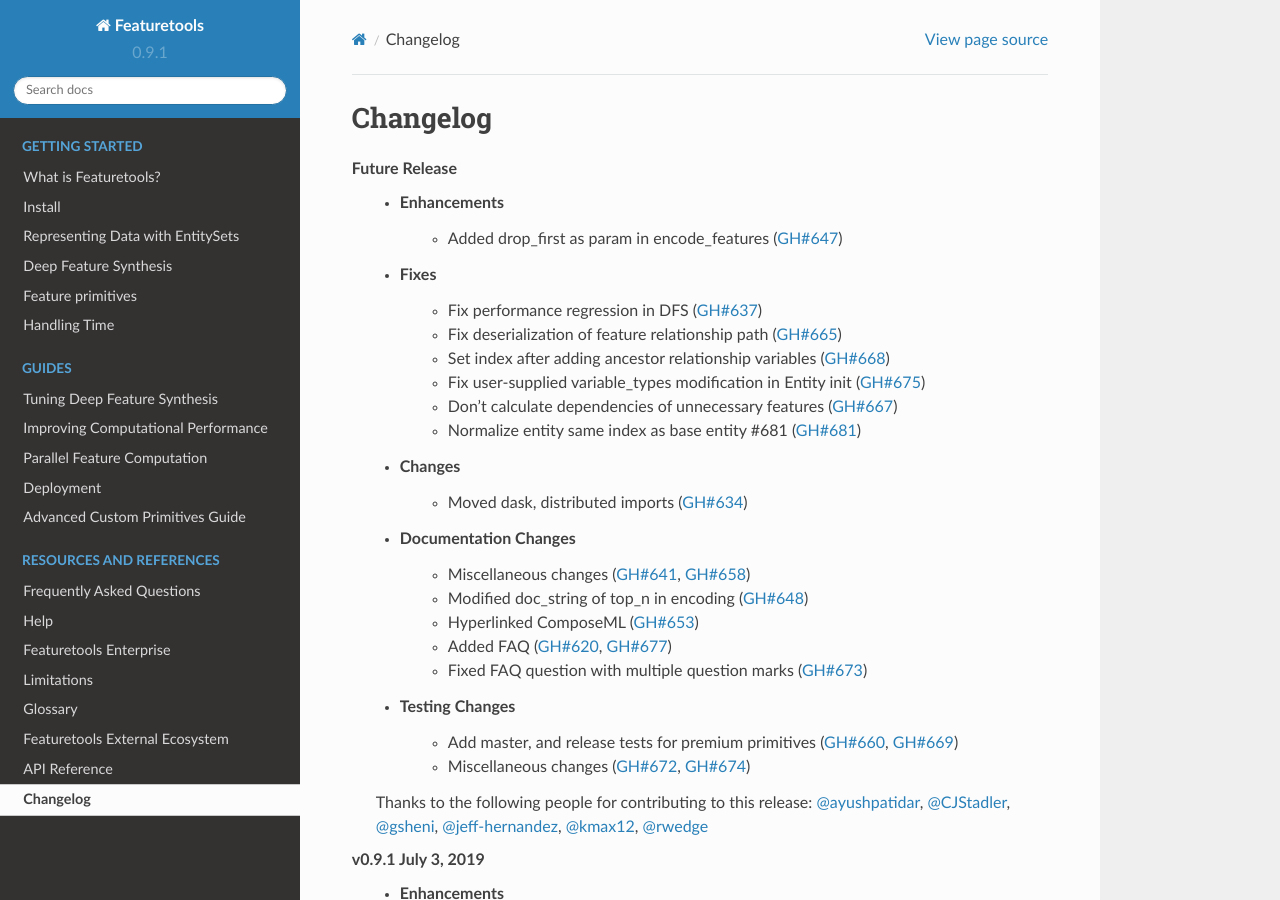
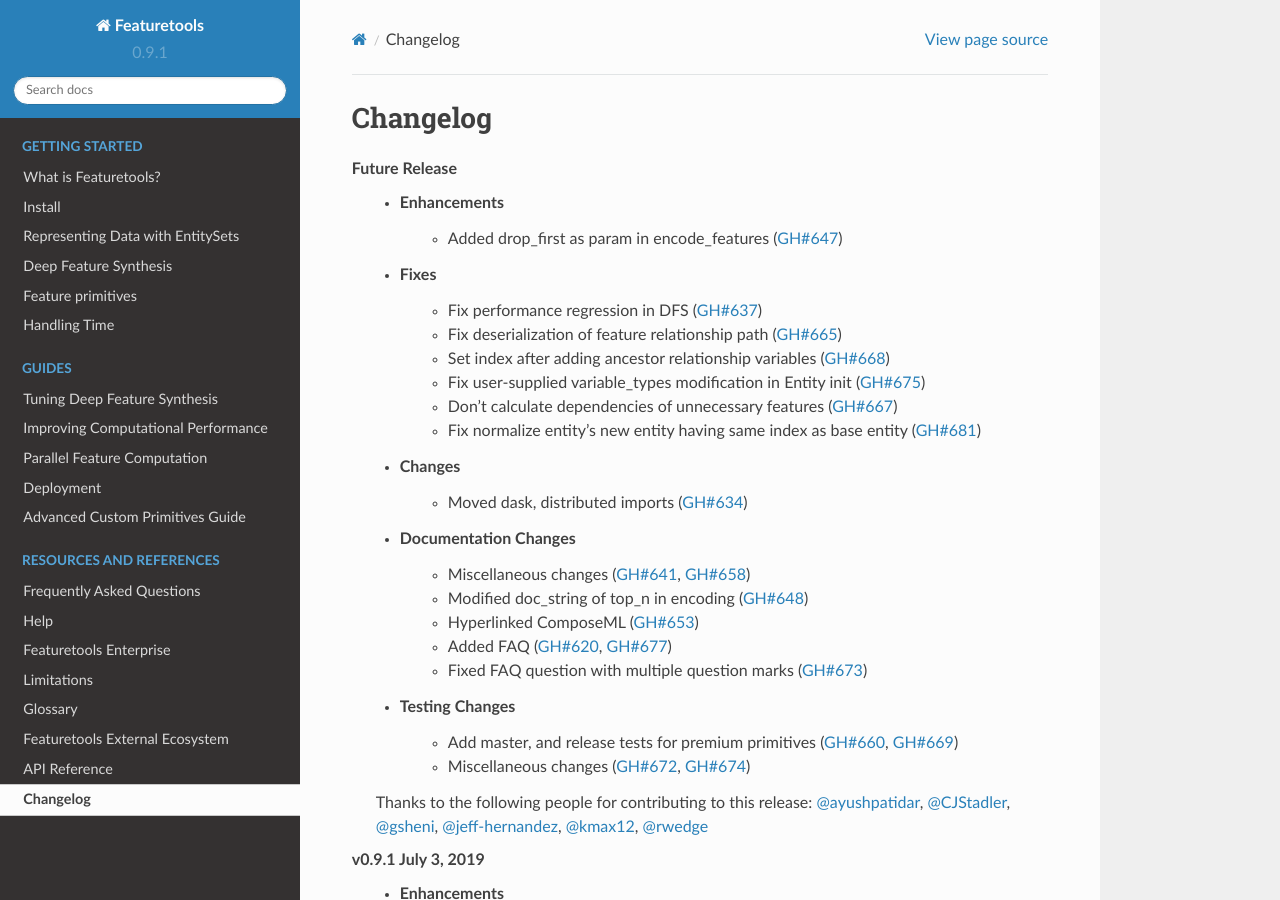
Before and after one commit to alteryx/featuretools, a Sphinx documentation site: the page built from docs/source/changelog.rst, in a window 1280 px wide and 900 px high. Built offline with Sphinx 7.4.7 and the Read the Docs theme 2.0.0, drawn with Linux system fonts in a browser that asks for light colours; pages that are not in the unit, such as notebooks, are missing from menus.

Commit message:
Fixed changelog message

```diff
--- a/docs/source/changelog.rst
+++ b/docs/source/changelog.rst
@@ -11,7 +11,7 @@
         * Set index after adding ancestor relationship variables (:pr:`668`)
         * Fix user-supplied variable_types modification in Entity init (:pr:`675`)
         * Don't calculate dependencies of unnecessary features (:pr:`667`)
-        * Normalize entity same index as base entity #681 (:pr:`681`)
+        * Fix normalize entity's new entity having same index as base entity (:pr:`681`)
     * Changes
         * Moved dask, distributed imports (:pr:`634`)
     * Documentation Changes
```
